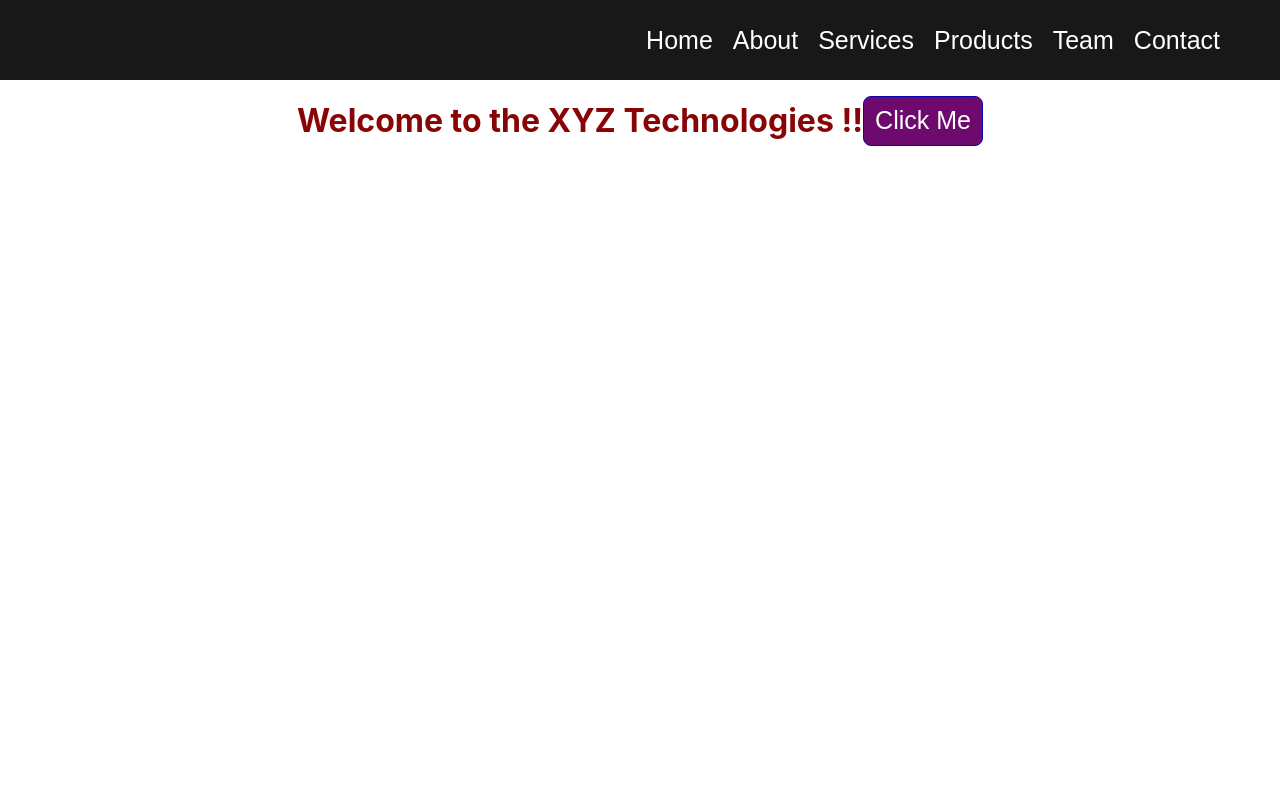
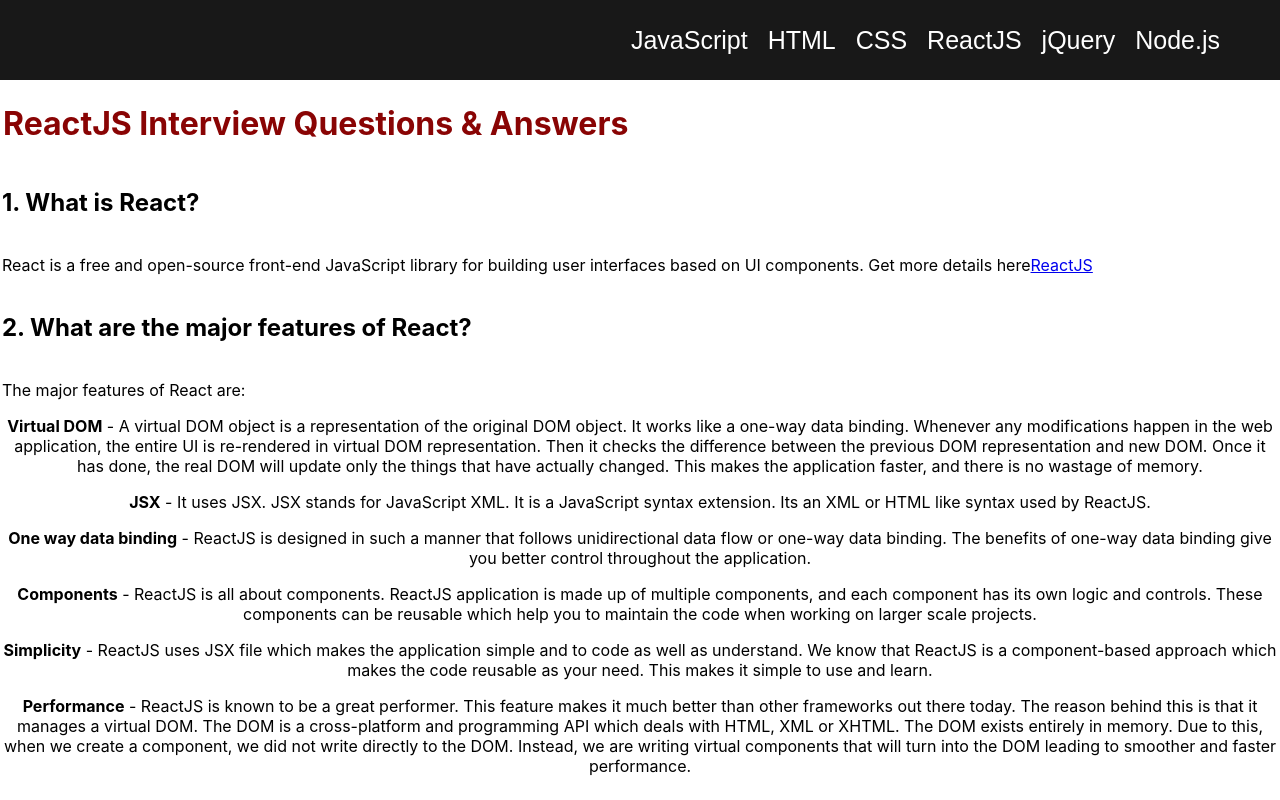
Before and after one commit to pradeepmisra81/react-app-test, a React (Create React App) app: page / in a window 1280 px wide. Built offline with nearby package versions, Linux system fonts and the light colour scheme.

Commit message:
added main page content

```diff
--- a/src/Components/MainPage.js
+++ b/src/Components/MainPage.js
@@ -5,8 +5,30 @@
 
   return (
     <div className="mainPage">
-      <h1>Welcome to the XYZ Technologies !!</h1>
-      <button>Click Me</button>
+      <table>
+        <th>
+          <h1>ReactJS Interview Questions & Answers {'\n'}</h1>
+        </th>
+        <tr>
+          <h2>1. What is React?</h2>
+        </tr>
+        <tr>
+          <p className="answer">React is a free and open-source front-end JavaScript library for building user interfaces based on UI components. Get more details here <a href="https://reactjs.org/docs/getting-started.html">ReactJS</a></p>
+        </tr>
+        <tr>
+          <h2>2. What are the major features of React?</h2>
+        </tr>
+        <tr>
+          <p className="answer">The major features of React are:{'\n'}</p>
+          <p> <strong>Virtual DOM</strong> - A virtual DOM object is a representation of the original DOM object. It works like a one-way data binding. Whenever any modifications happen in the web application, the entire UI is re-rendered in virtual DOM representation. Then it checks the difference between the previous DOM representation and new DOM. Once it has done, the real DOM will update only the things that have actually changed. This makes the application faster, and there is no wastage of memory.{'\n'}</p>
+          <p> <strong>JSX</strong> - It uses JSX. JSX stands for JavaScript XML. It is a JavaScript syntax extension. Its an XML or HTML like syntax used by ReactJS.{'\n'}</p>
+          <p> <strong>One way data binding</strong> - ReactJS is designed in such a manner that follows unidirectional data flow or one-way data binding. The benefits of one-way data binding give you better control throughout the application.{'\n'}</p>
+          <p> <strong>Components</strong> - ReactJS is all about components. ReactJS application is made up of multiple components, and each component has its own logic and controls. These components can be reusable which help you to maintain the code when working on larger scale projects.{'\n'}</p>
+          <p> <strong>Simplicity</strong> - ReactJS uses JSX file which makes the application simple and to code as well as understand. We know that ReactJS is a component-based approach which makes the code reusable as your need. This makes it simple to use and learn.{'\n'}</p>
+          <p> <strong>Performance</strong> - ReactJS is known to be a great performer. This feature makes it much better than other frameworks out there today. The reason behind this is that it manages a virtual DOM. The DOM is a cross-platform and programming API which deals with HTML, XML or XHTML. The DOM exists entirely in memory. Due to this, when we create a component, we did not write directly to the DOM. Instead, we are writing virtual components that will turn into the DOM leading to smoother and faster performance.{'\n'}</p>
+        </tr>
+      </table>
+
     </div>
   )
 }
--- a/src/Components/Navbar.js
+++ b/src/Components/Navbar.js
@@ -5,12 +5,12 @@
   return (
     <div className="navbar">
       <div className="link">
-        <a href="/home">Home</a>
-        <a href="/about">About</a>
-        <a href="/services">Services</a>
-        <a href="/products">Products</a>
-        <a href="/team">Team</a>
-        <a href="/contact">Contact</a>
+        <a href="/javascript">JavaScript</a>
+        <a href="/html">HTML</a>
+        <a href="/css">CSS</a>
+        <a href="/reactjs">ReactJS</a>
+        <a href="/jquery">jQuery</a>
+        <a href="/nodejs">Node.js</a>
       </div>
     </div>
   )
--- a/src/Styles/MainPage.css
+++ b/src/Styles/MainPage.css
@@ -2,25 +2,43 @@
   display: -webkit-box;
   display: -ms-flexbox;
   display: flex;
-  -webkit-box-pack: center;
-      -ms-flex-pack: center;
-          justify-content: center;
-  -webkit-box-align: center;
-      -ms-flex-align: center;
-          align-items: center;
+  -webkit-box-align: start;
+      -ms-flex-align: start;
+          align-items: flex-start;
+  -webkit-box-pack: left;
+      -ms-flex-pack: left;
+          justify-content: left;
 }
 
 .mainPage h1 {
   color: #890404;
 }
 
+.mainPage h1,
+.mainPage h2,
+.mainPage h3,
+.mainPage .answer {
+  display: -webkit-box;
+  display: -ms-flexbox;
+  display: flex;
+  -webkit-box-pack: left;
+      -ms-flex-pack: left;
+          justify-content: left;
+  -webkit-box-align: start;
+      -ms-flex-align: start;
+          align-items: flex-start;
+}
+
 .mainPage button {
-  width: 120px;
-  height: 50px;
+  width: 60px;
+  height: 40px;
   background-color: #6e096e;
   border: 1px solid #0606b2;
   border-radius: 8px;
   color: white;
   font-size: 25px;
+  -webkit-box-align: end;
+      -ms-flex-align: end;
+          align-items: flex-end;
 }
 /*# sourceMappingURL=MainPage.css.map */
--- a/src/Styles/MainPage.scss
+++ b/src/Styles/MainPage.scss
@@ -2,11 +2,20 @@
 
 .mainPage {
   display: flex;
-  justify-content: center;
-  align-items: center;
+  align-items: flex-start;
+  justify-content: left;
 
   h1 {
     color: $customRedColor;
+  }
+
+  h1,
+  h2,
+  h3,
+  .answer {
+    display: flex;
+    justify-content: left;
+    align-items: flex-start;
   }
 
   button {
--- a/src/Variables/Variables.scss
+++ b/src/Variables/Variables.scss
@@ -12,11 +12,12 @@
 // mixin
 
 @mixin buttonStyle($color, $fontsize) {
-  width: 120px;
-  height: 50px;
+  width: 60px;
+  height: 40px;
   background-color: $customPurpleColor;
   border: 1px solid $customeBlueColor;
   border-radius: 8px;
   color: $color;
   font-size: $fontsize;
+  align-items: flex-end;
 }
```
Also changed, not shown: 1 other file (tests, documents, lock files or other folders).
